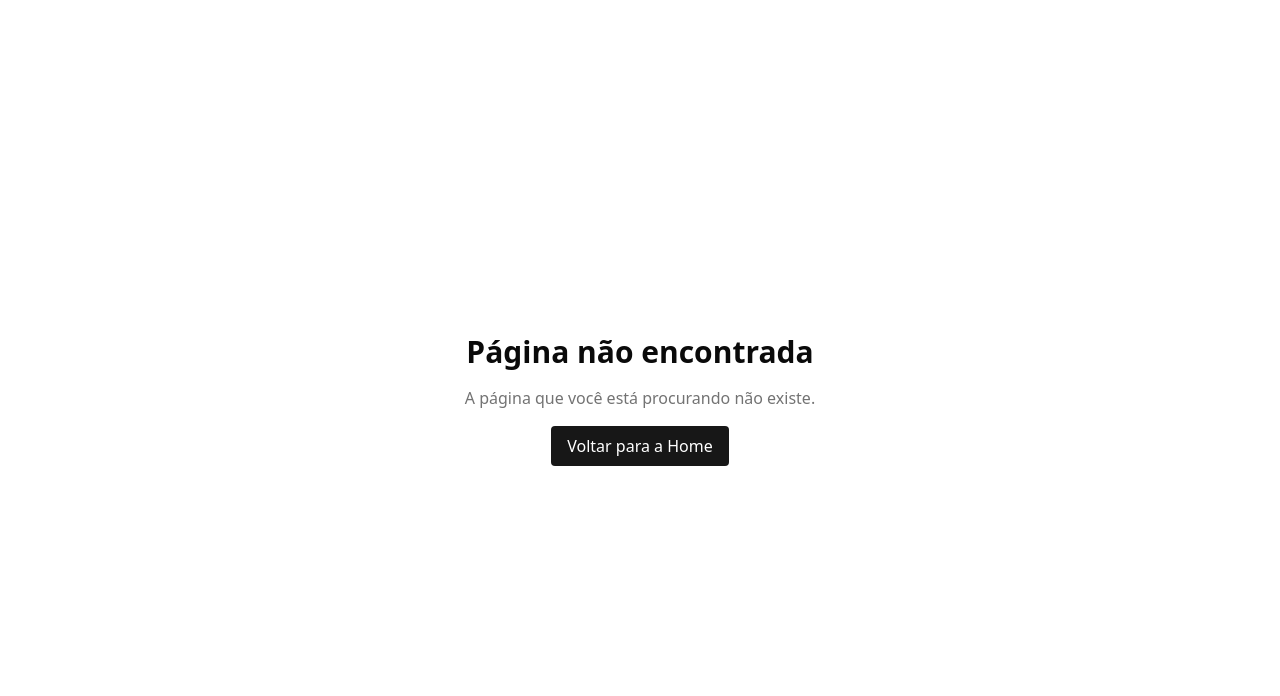
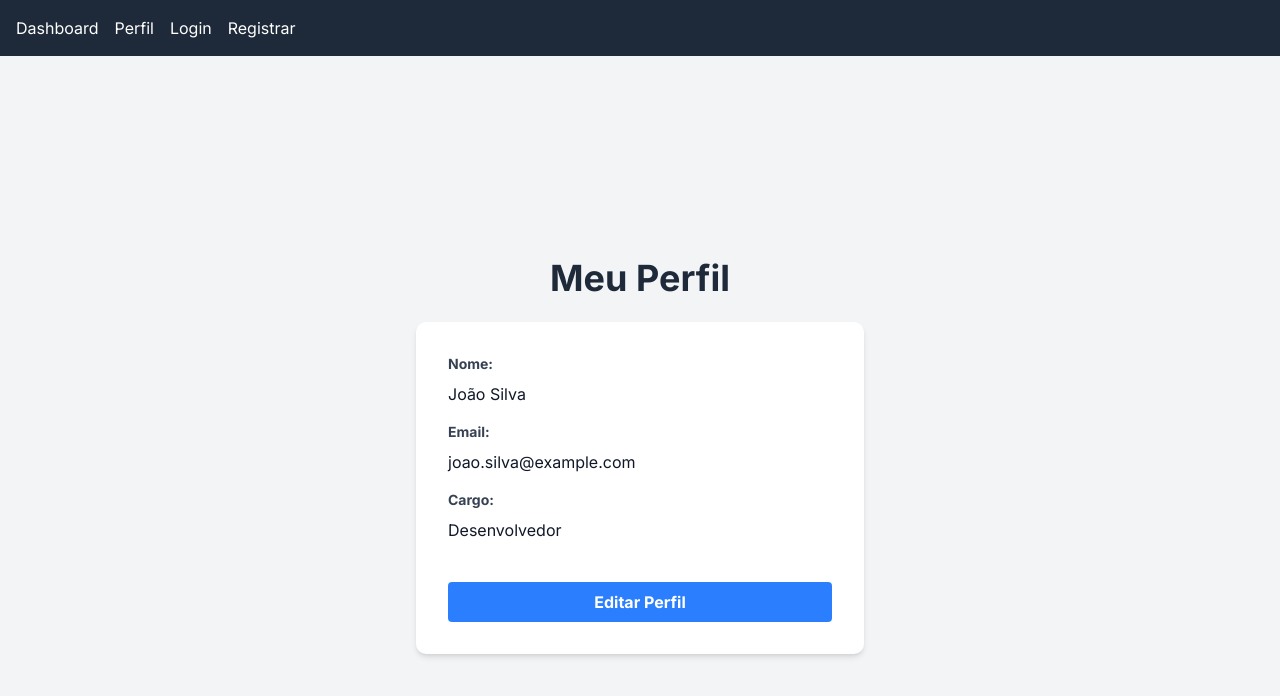
Before and after one commit to guillxr/ebms-Frontend, a Next.js app: page /profile in a window 1280 px wide. Before the commit this address had no page. Shown: the top 696 px of the page. Built offline with nearby package versions, Linux system fonts and the light colour scheme.

Commit message:
:art: refactor: Replace Geist font with Inter and update layout structure; add ProfilePage component

```diff
--- a/src/app/layout.tsx
+++ b/src/app/layout.tsx
@@ -1,17 +1,8 @@
 import type { Metadata } from "next";
-import { Geist, Geist_Mono } from "next/font/google";
+import { Inter } from "next/font/google";
+const inter = Inter({ subsets: ["latin"] });
 import { Toaster } from "react-hot-toast";
 import "./globals.css";
-
-const geistSans = Geist({
-  variable: "--font-geist-sans",
-  subsets: ["latin"],
-});
-
-const geistMono = Geist_Mono({
-  variable: "--font-geist-mono",
-  subsets: ["latin"],
-});
 
 export const metadata: Metadata = {
   title: "Create Next App",
@@ -24,12 +15,18 @@ export default function RootLayout({
   children: React.ReactNode;
 }>) {
   return (
-    <html lang="en">
-      <body
-        className={`${geistSans.variable} ${geistMono.variable} antialiased`}
-      >
+    <html lang="en" className={inter.className}>
+      <body className="antialiased">
+        <nav className="bg-gray-800 p-4 text-white">
+          <ul className="flex space-x-4">
+            <li><a href="/dashboard" className="hover:text-gray-300">Dashboard</a></li>
+            <li><a href="/profile" className="hover:text-gray-300">Perfil</a></li>
+            <li><a href="/login" className="hover:text-gray-300">Login</a></li>
+            <li><a href="/register" className="hover:text-gray-300">Registrar</a></li>
+          </ul>
+        </nav>
+        <Toaster />
         {children}
-        <Toaster position="top-right" />
       </body>
     </html>
   );
--- /dev/null
+++ b/src/app/profile/page.tsx
@@ -0,0 +1,26 @@
+import React from 'react';
+
+export default function ProfilePage() {
+  return (
+    <div className="min-h-screen flex flex-col items-center justify-center bg-gray-100 p-4">
+      <h1 className="text-4xl font-bold text-gray-800 mb-6">Meu Perfil</h1>
+      <div className="bg-white p-8 rounded-lg shadow-md w-full max-w-md">
+        <div className="mb-4">
+          <label className="block text-gray-700 text-sm font-bold mb-2">Nome:</label>
+          <p className="text-gray-900">João Silva</p>
+        </div>
+        <div className="mb-4">
+          <label className="block text-gray-700 text-sm font-bold mb-2">Email:</label>
+          <p className="text-gray-900">joao.silva@example.com</p>
+        </div>
+        <div className="mb-4">
+          <label className="block text-gray-700 text-sm font-bold mb-2">Cargo:</label>
+          <p className="text-gray-900">Desenvolvedor</p>
+        </div>
+        <button className="mt-6 w-full bg-blue-500 hover:bg-blue-700 text-white font-bold py-2 px-4 rounded focus:outline-none focus:shadow-outline">
+          Editar Perfil
+        </button>
+      </div>
+    </div>
+  );
+}
--- a/src/middleware.ts
+++ b/src/middleware.ts
@@ -1,66 +1,72 @@
-import { NextRequest, NextResponse } from "next/server"
-import { jwtVerify } from "jose"
+import { NextRequest, NextResponse } from "next/server";
+import { jwtVerify } from "jose";
 
-const secret = new TextEncoder().encode(process.env.JWT_SECRET)
+// Codifica o segredo JWT
+const secret = new TextEncoder().encode(process.env.JWT_SECRET);
 
+// Lista de rotas públicas
+const publicRoutes = ["/", "/login", "/register"];
+
+// Middleware principal
 export async function middleware(request: NextRequest) {
-  const { pathname } = request.nextUrl
-  const token = request.cookies.get("token")?.value
+  const { pathname } = request.nextUrl;
+  const token = request.cookies.get("token")?.value;
 
-  const isUserRoute = pathname.startsWith("/dashboard/user")
-  const isAdminRoute = pathname.startsWith("/dashboard/admin")
-  const isProfileRoute = pathname === "/profile" || pathname.startsWith("/profile/")
-  const isLoginPage = pathname === "/login"
-
-  if (!isUserRoute && !isAdminRoute && !isProfileRoute && !isLoginPage) {
-    return NextResponse.next()
-  }
+  const isPublicRoute = publicRoutes.includes(pathname);
+  const isDashboardUser = pathname.startsWith("/dashboard/user");
+  const isDashboardAdmin = pathname.startsWith("/dashboard/admin");
+  const isProfileRoute = pathname === "/profile" || pathname.startsWith("/profile/");
+  const isAuthRoute = pathname === "/login" || pathname === "/register";
 
   if (!token) {
-    if (isLoginPage) {
-      return NextResponse.next()
+    // Usuário não autenticado tentando acessar rota protegida
+    if (!isPublicRoute && (isDashboardUser || isDashboardAdmin || isProfileRoute)) {
+      const url = new URL("/login", request.url);
+      url.searchParams.set("redirect", pathname);
+      return NextResponse.redirect(url);
     }
-    return NextResponse.redirect(new URL("/login", request.url))
+    return NextResponse.next();
   }
 
   try {
-    const { payload } = await jwtVerify(token, secret)
-    const role = payload.role
+    const { payload } = await jwtVerify(token, secret);
+    const role = payload.role;
 
-    if (isLoginPage) {
+    // Usuário já logado tentando acessar página de login/registro
+    if (isAuthRoute) {
       if (role === "ADMIN") {
-        return NextResponse.redirect(new URL("/dashboard/admin", request.url))
+        return NextResponse.redirect(new URL("/dashboard/admin", request.url));
       }
       if (role === "DONOR") {
-        return NextResponse.redirect(new URL("/dashboard/user", request.url))
+        return NextResponse.redirect(new URL("/dashboard/user", request.url));
       }
-      return NextResponse.next()
     }
 
-    if (role === "DONOR" && isAdminRoute) {
-      return NextResponse.redirect(new URL("/dashboard/user", request.url))
+    // Restringe o acesso entre perfis
+    if (role === "DONOR" && isDashboardAdmin) {
+      return NextResponse.redirect(new URL("/dashboard/user", request.url));
     }
 
-    if (role === "ADMIN" && isUserRoute) {
-      return NextResponse.redirect(new URL("/dashboard/admin", request.url))
+    if (role === "ADMIN" && isDashboardUser) {
+      return NextResponse.redirect(new URL("/dashboard/admin", request.url));
     }
 
     if (isProfileRoute && role !== "DONOR") {
-      return NextResponse.redirect(new URL("/login", request.url))
+      return NextResponse.redirect(new URL("/login", request.url));
     }
 
-    return NextResponse.next()
+    return NextResponse.next();
   } catch {
-    return NextResponse.redirect(new URL("/login", request.url))
+    // Token inválido
+    const url = new URL("/login", request.url);
+    url.searchParams.set("redirect", pathname);
+    return NextResponse.redirect(url);
   }
 }
 
+// Configura as rotas para as quais o middleware deve ser aplicado
 export const config = {
   matcher: [
-    "/dashboard/user/:path*",
-    "/dashboard/admin/:path*",
-    "/profile/:path*",
-    "/profile",
-    "/login",
+    "/((?!api|_next/static|_next/image|favicon.ico).*)", // ignora rotas estáticas
   ],
-}
+};
```
